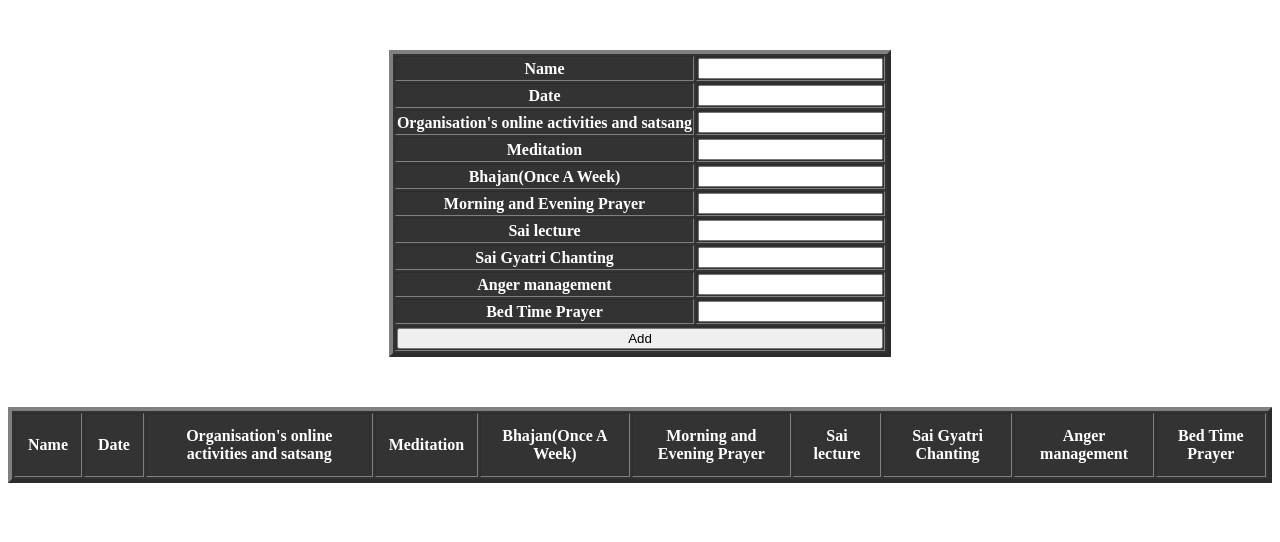
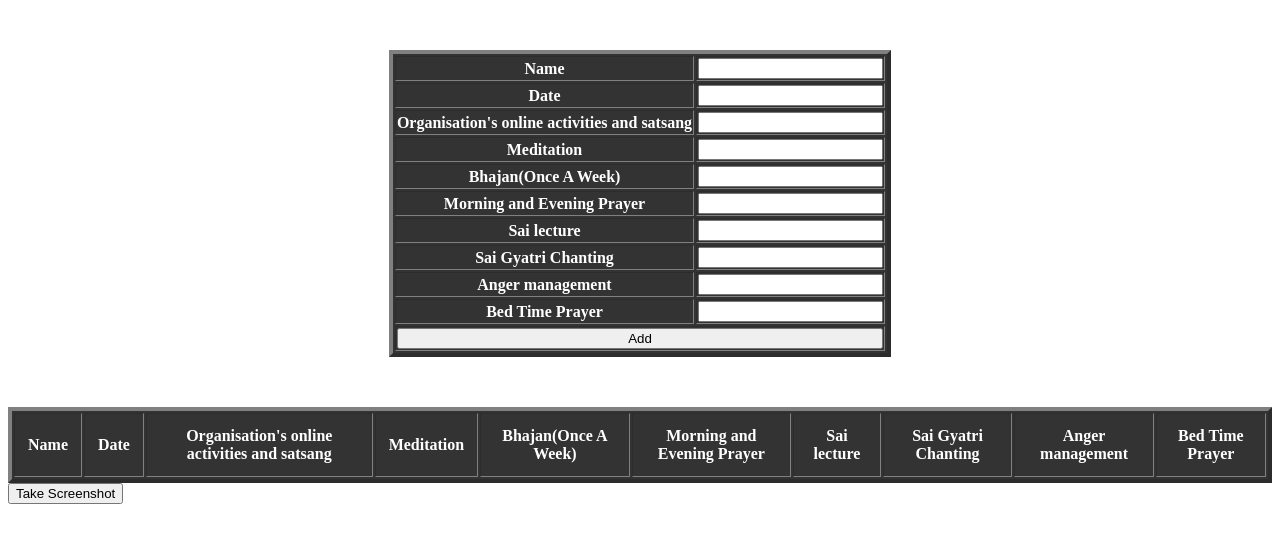
Before and after one commit to anamika345/test, a plain HTML site: page index.html in a window 1280 px wide. Drawn offline with nearby package versions, Linux system fonts and the light colour scheme.

Commit message:
Update index.html

```diff
--- a/index.html
+++ b/index.html
@@ -3,8 +3,12 @@
 <head>
 	<title>Table</title>
 	<link rel="stylesheet" href="style.css">
+	<script src=
+"https://cdn.jsdelivr.net/npm/html2canvas@1.0.0-rc.5/dist/html2canvas.min.js">
+    </script>
 </head>
 <body>
+<div id="photo">
 
 	<center>
 		<table border="4">
@@ -76,7 +80,32 @@
 			</thead>
 		</table>
 	</center>
+	<button onclick="takeshot()">
+            Take Screenshot
+        </button>
+</div>
+	<div id="output"></div>
 
+    <script type="text/javascript">
+
+        // Define the function
+        // to screenshot the div
+        function takeshot() {
+            let div =
+                document.getElementById('photo');
+
+            // Use the html2canvas
+            // function to take a screenshot
+            // and append it
+            // to the output div
+            html2canvas(div).then(
+                function (canvas) {
+                    document
+                    .getElementById('output')
+                    .appendChild(canvas);
+                })
+        }
+    </script>
 	<script>
 
 		var list1 = [];
```
